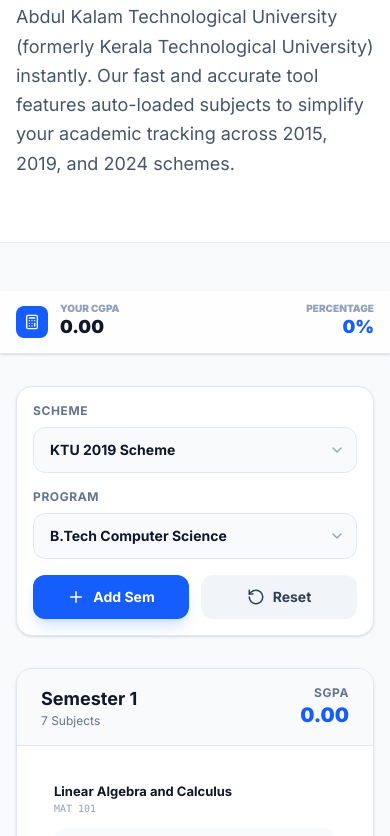
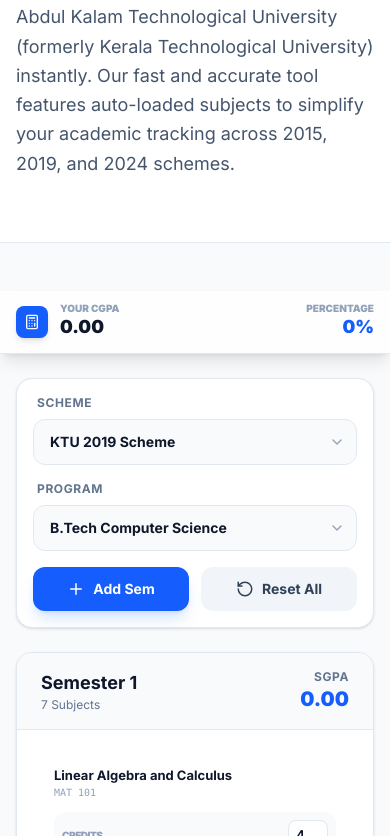
Before and after one commit to studenttoolshub0/studentstoolshub, a Next.js app: page /ktu-cgpa-calculator in a window 390 px wide. Shown: the part 373-1209 px from the top of the page. Built offline with nearby package versions, Linux system fonts and the light colour scheme.

Commit message:
first commit

```diff
--- a/components/ktu/KTUCalculator.tsx
+++ b/components/ktu/KTUCalculator.tsx
@@ -155,12 +155,24 @@
     }
   };
 
+  // Sync subjects when scheme or branch changes
+  const syncSemesters = (newScheme: SchemeId, newBranch: BranchId) => {
+    setSemesters(prev => prev.map(sem => {
+      if (newBranch === 'general') return sem;
+      const template = SUBJECT_TEMPLATES[newScheme][newBranch][sem.semesterNum] || [];
+      return {
+        ...sem,
+        subjects: template.map(s => ({ ...s, grade: '' as Grade }))
+      };
+    }));
+  };
+
   return (
-    <div className="grid grid-cols-1 lg:grid-cols-12 gap-8">
+    <div className="grid grid-cols-1 lg:grid-cols-12 gap-6 lg:gap-8">
       {/* Mobile Sticky Result Summary */}
-      <div className="lg:hidden sticky top-16 z-30 bg-white/80 backdrop-blur-md border-b border-slate-200 px-4 py-3 flex justify-between items-center shadow-sm -mx-4 sm:mx-0 sm:rounded-b-2xl">
+      <div className="lg:hidden sticky top-16 z-30 bg-white/80 backdrop-blur-md border-b border-slate-200 px-4 py-3 flex justify-between items-center shadow-lg -mx-4 sm:mx-0 sm:rounded-b-2xl">
         <div className="flex items-center gap-3">
-          <div className="w-8 h-8 bg-blue-600 rounded-lg flex items-center justify-center text-white">
+          <div className="w-8 h-8 bg-blue-600 rounded-lg flex items-center justify-center text-white shadow-md">
             <Calculator size={16} />
           </div>
           <div>
@@ -175,25 +187,18 @@
       </div>
 
       {/* Configuration & Input Section */}
-      <div className="lg:col-span-8 space-y-8">
+      <div className="lg:col-span-8 space-y-6 sm:space-y-8">
         {/* Top Controls */}
         <div className="bg-white p-4 sm:p-6 rounded-2xl border border-slate-200 shadow-sm grid grid-cols-1 sm:grid-cols-2 lg:flex lg:flex-wrap gap-4 items-end">
           <div className="space-y-2">
-            <label className="block text-xs font-bold text-slate-500 uppercase tracking-wider">Scheme</label>
+            <label className="block text-xs font-bold text-slate-500 uppercase tracking-wider pl-1">Scheme</label>
             <div className="relative">
               <select
                 value={scheme}
                 onChange={(e) => {
                   const newScheme = e.target.value as SchemeId;
                   setScheme(newScheme);
-                  setSemesters(prev => prev.map(sem => {
-                      if (branch === 'general') return sem;
-                      const template = SUBJECT_TEMPLATES[newScheme][branch][sem.semesterNum] || [];
-                      return {
-                          ...sem,
-                          subjects: template.map(s => ({ ...s, grade: '' as Grade }))
-                      };
-                  }));
+                  syncSemesters(newScheme, branch);
                 }}
                 className="w-full px-4 py-3 bg-slate-50 border border-slate-200 rounded-xl focus:ring-2 focus:ring-blue-500 outline-none transition-all appearance-none cursor-pointer text-sm font-bold pr-10 hover:border-slate-300"
               >
@@ -204,21 +209,14 @@
           </div>
 
           <div className="space-y-2">
-            <label className="block text-xs font-bold text-slate-500 uppercase tracking-wider">Program</label>
+            <label className="block text-xs font-bold text-slate-500 uppercase tracking-wider pl-1">Program</label>
             <div className="relative">
               <select
                 value={branch}
                 onChange={(e) => {
                   const newBranch = e.target.value as BranchId;
                   setBranch(newBranch);
-                  setSemesters(prev => prev.map(sem => {
-                      if (newBranch === 'general') return sem;
-                      const template = SUBJECT_TEMPLATES[scheme][newBranch][sem.semesterNum] || [];
-                      return {
-                          ...sem,
-                          subjects: template.map(s => ({ ...s, grade: '' as Grade }))
-                      };
-                  }));
+                  syncSemesters(scheme, newBranch);
                 }}
                 className="w-full px-4 py-3 bg-slate-50 border border-slate-200 rounded-xl focus:ring-2 focus:ring-blue-500 outline-none transition-all appearance-none cursor-pointer text-sm font-bold pr-10 hover:border-slate-300"
               >
@@ -241,7 +239,7 @@
               onClick={resetAll}
               className="flex items-center justify-center gap-2 bg-slate-100 hover:bg-slate-200 text-slate-700 font-bold px-4 py-3 rounded-xl transition-all text-sm"
             >
-              <RotateCcw size={18} /> Reset
+              <RotateCcw size={18} /> <span className="whitespace-nowrap">Reset All</span>
             </button>
           </div>
         </div>
```
